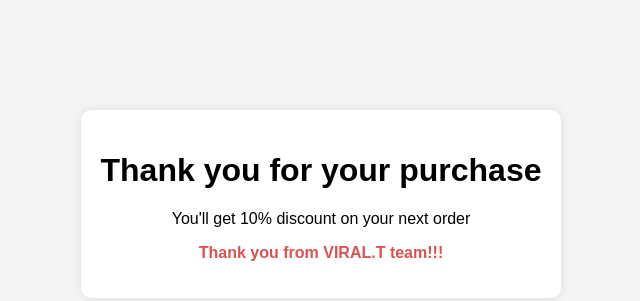
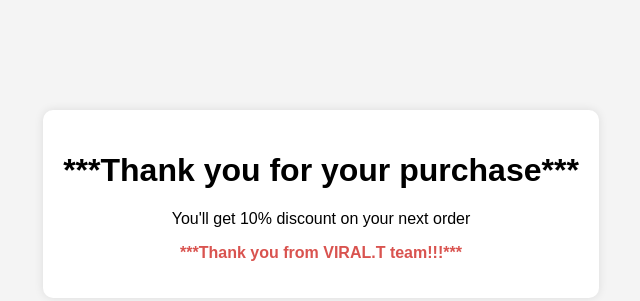
Before and after one commit to TomalYouKnow/ThankYou, a plain HTML site: page index.html in a window 1280 px wide. Shown: the part 196-497 px from the top of the page, without its empty margins (319-959 px from the left). Drawn offline with Linux system fonts and the light colour scheme.

Commit message:
Update index.html

```diff
--- a/index.html
+++ b/index.html
@@ -29,9 +29,9 @@
 </head>
 <body>
     <div class="container">
-        <h1>Thank you for your purchase</h1>
+        <h1>***Thank you for your purchase***</h1>
         <p>You'll get 10% discount on your next order</p>
-        <p class="coupon">Thank you from VIRAL.T team!!!</p>
+        <p class="coupon">***Thank you from VIRAL.T team!!!***</p>
     </div>
 </body>
 </html>
```
